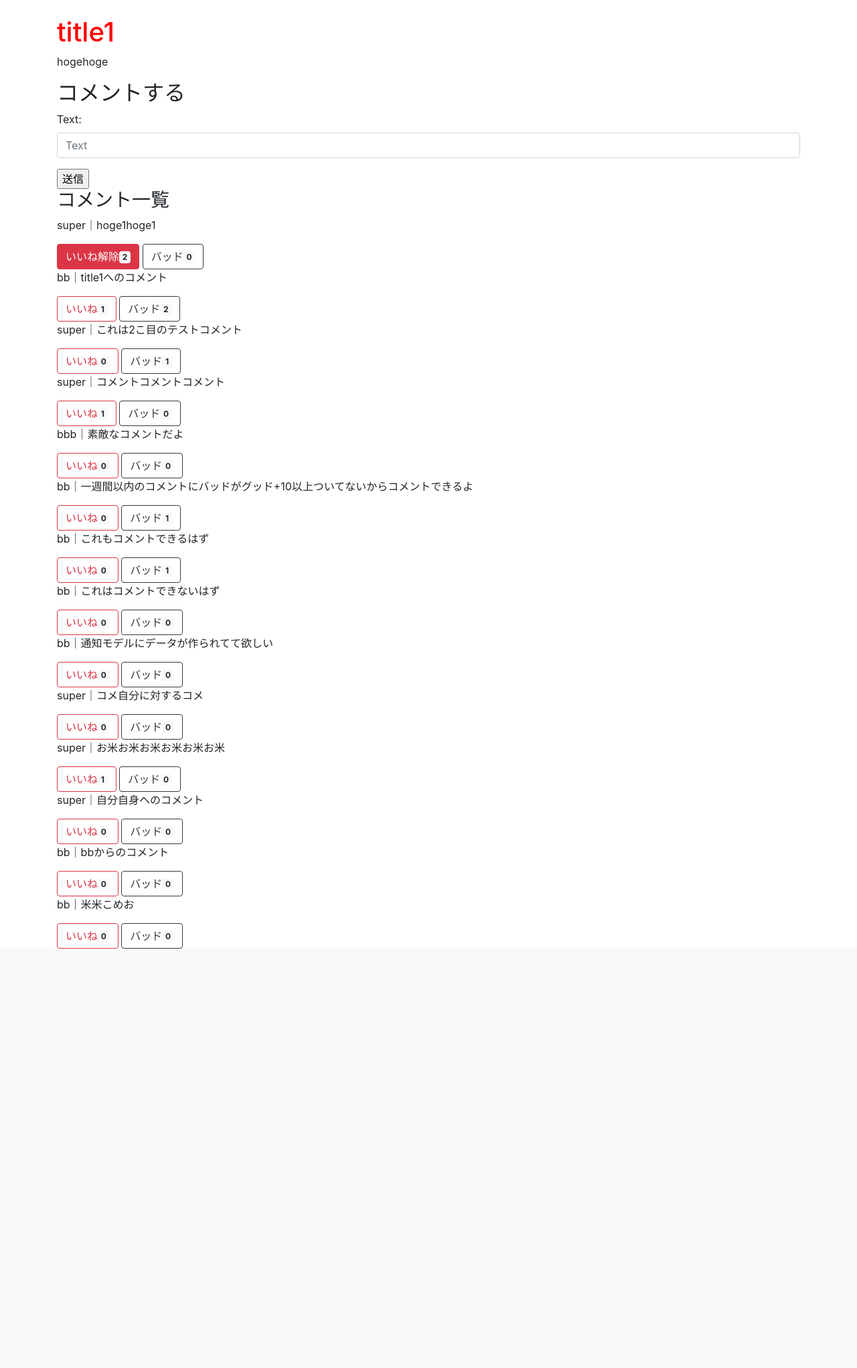
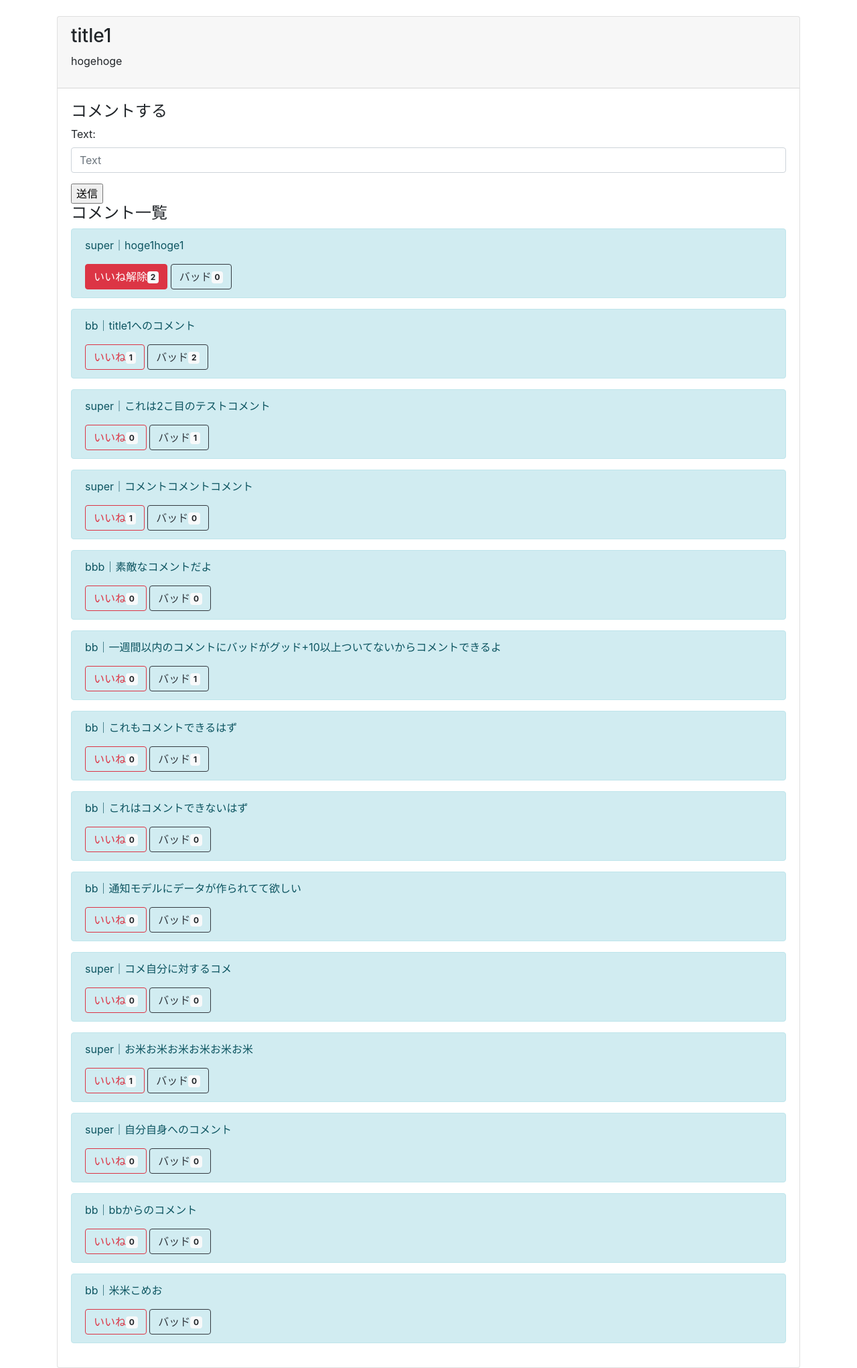
Before and after one commit to 1f101802780/MensNotion, a Django app: page /post/1/ in a window 1280 px wide. Shown: the part 56-2098 px from the top of the page at 67% size. Before the commit the page ends 1472 px from the top, so only its background shows below. Run offline with Django 3.2, Linux system fonts and the light colour scheme; a user stored in the database is signed in; data comes from the database, SQL or seed files in the repository; both versions use the stored data as it was after the commit; some libraries are stand-ins or nearby versions.

Commit message:
post_detail bootstrap

```diff
--- a/groomings/templates/groomings/post_detail.html
+++ b/groomings/templates/groomings/post_detail.html
@@ -3,19 +3,32 @@
 {% block title %}投稿詳細ページ{% endblock %} <!-- タイトル -->
 
 {% block content %}
-    <h1>{{ post.title }}</h1>
+<div class="card">
+    <div class="card-header">
+        <h3>{{ post.title }}</h3>
         <p>{{ post.text }}</p>
-
-    <h2>コメントする</h2>
+        {% if post.image1 %}
+        <img src="{{ post.image1.url }}" alt="" width="200px">
+        {% endif %}
+        {% if post.image2 %}
+        <img src="{{ post.image2.url }}" alt="" width="200px">
+        {% endif %}
+        {% if post.image3 %}
+        <img src="{{ post.image3.url }}" alt="" width="200px">
+        {% endif %}
+    </div>
+    <div class="card-body">
+        <h4>コメントする</h4>
         <form method="POST">
             {% csrf_token %}
             {{ form.as_p }}
             <input type="submit" value="送信">
         </form>
 
-    <h3>コメント一覧</h3>
+        <h4>コメント一覧</h4>
         <div class="all-comment">
             {% for comment in comments %}
+            <div class="alert alert-info">
                 <p>{{ comment.user.username }}｜{{ comment.text }}</p>
                     {% if request.user in comment.favorite.all %}
                     <a href="{% url 'groomings:favo_comme' comment.id %}" class="btn btn-danger">いいね解除<span class="badge badge-light">{{ comment | count_commefavo }}</span></a>
@@ -28,6 +41,9 @@
                     {% else %}
                     <a href="{% url 'groomings:bad_comme' comment.id %}" class="btn btn-outline-dark">バッド<span class="badge badge-light">{{ comment | count_commebad }}</span></a>
                     {% endif %}
+                </div>
             {% endfor %}
         </div>
+    </div>
+</div>
 {% endblock %}
```
Also changed, not shown: db.sqlite3. Lines whose indentation alone changed are shown as unchanged.
